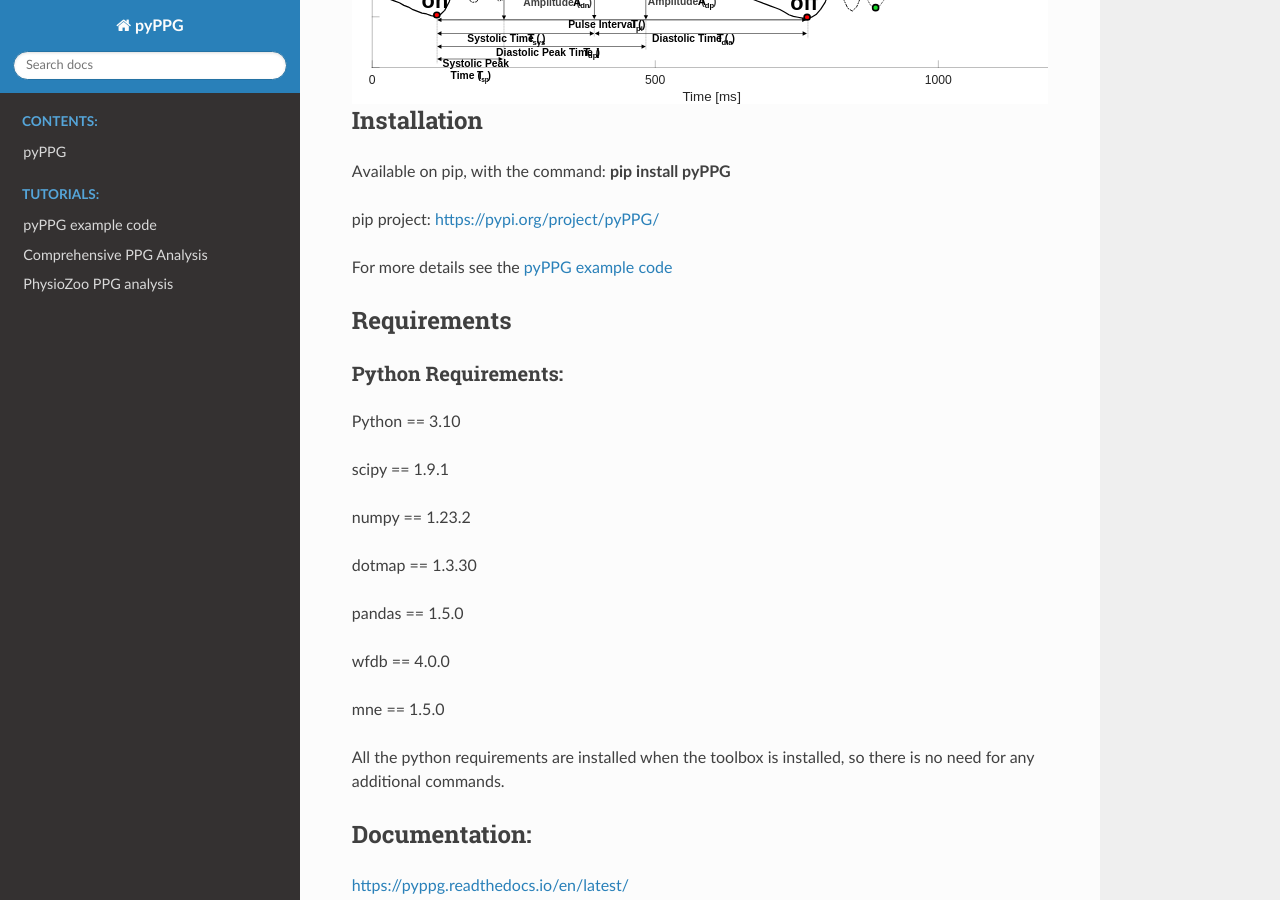
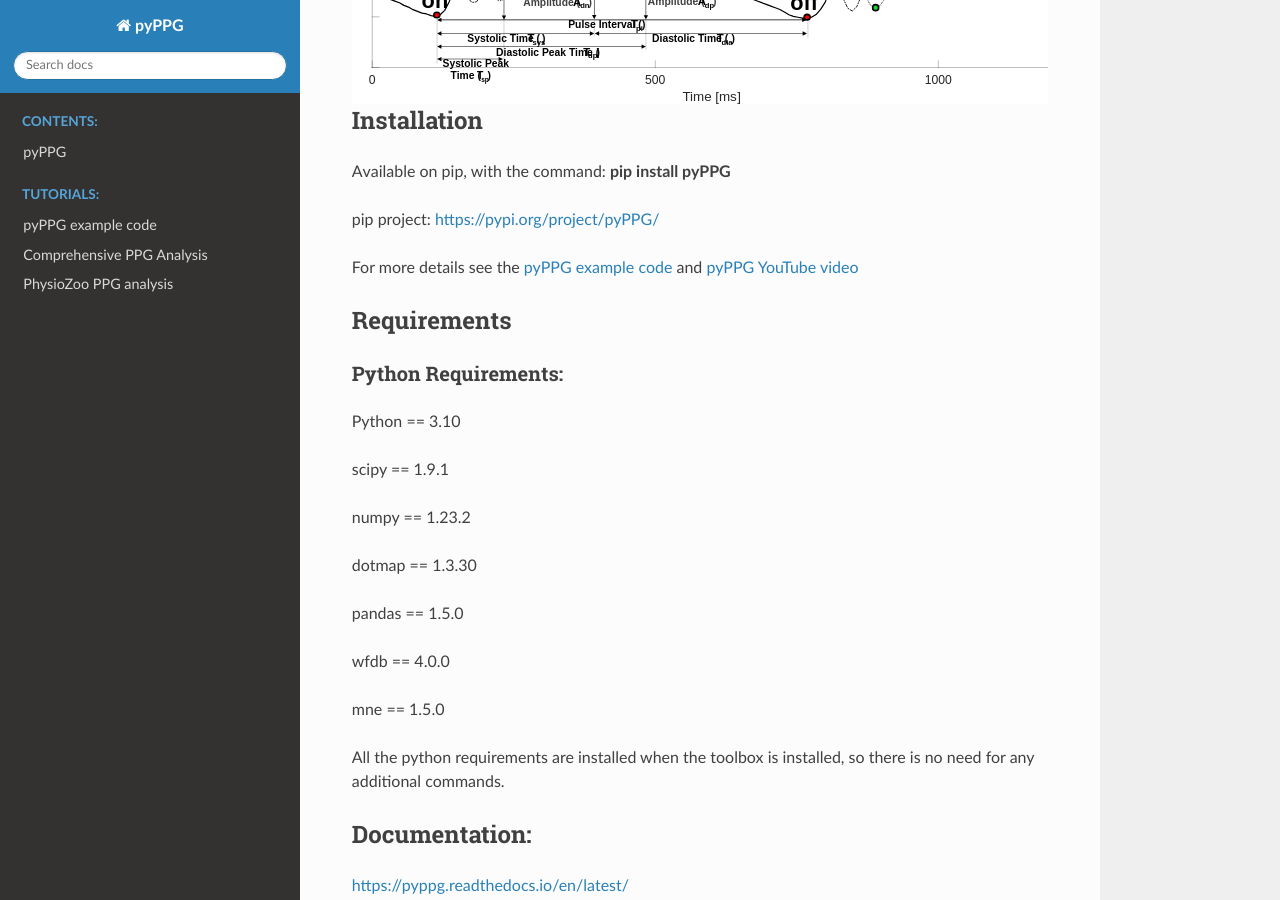
Before and after one commit to godamartonaron/GODA_pyPPG, a Sphinx documentation site: the page built from docs/README.rst, in a window 1280 px wide and 900 px high, scrolled down 1806 px. Built offline with Sphinx 7.4.7 and the Read the Docs theme 2.0.0, drawn with Linux system fonts in a browser that asks for light colours.

Commit message:
update docs

```diff
--- a/docs/README.rst
+++ b/docs/README.rst
@@ -47,7 +47,7 @@ Available on pip, with the command: **pip install pyPPG**
 pip project: https://pypi.org/project/pyPPG/
 
 For more details see the `pyPPG example
-code <https://pyppg.readthedocs.io/en/latest/tutorials/pyPPG_example.html>`__
+code <https://pyppg.readthedocs.io/en/latest/tutorials/pyPPG_example.html>`__ and `pyPPG YouTube video <https://www.youtube.com/watch?v=DpUy84YJg1g&t=87s>`__
 
 Requirements
 ------------
```
Also changed, not shown: README.md (+1 -1 lines), 7 other files.
